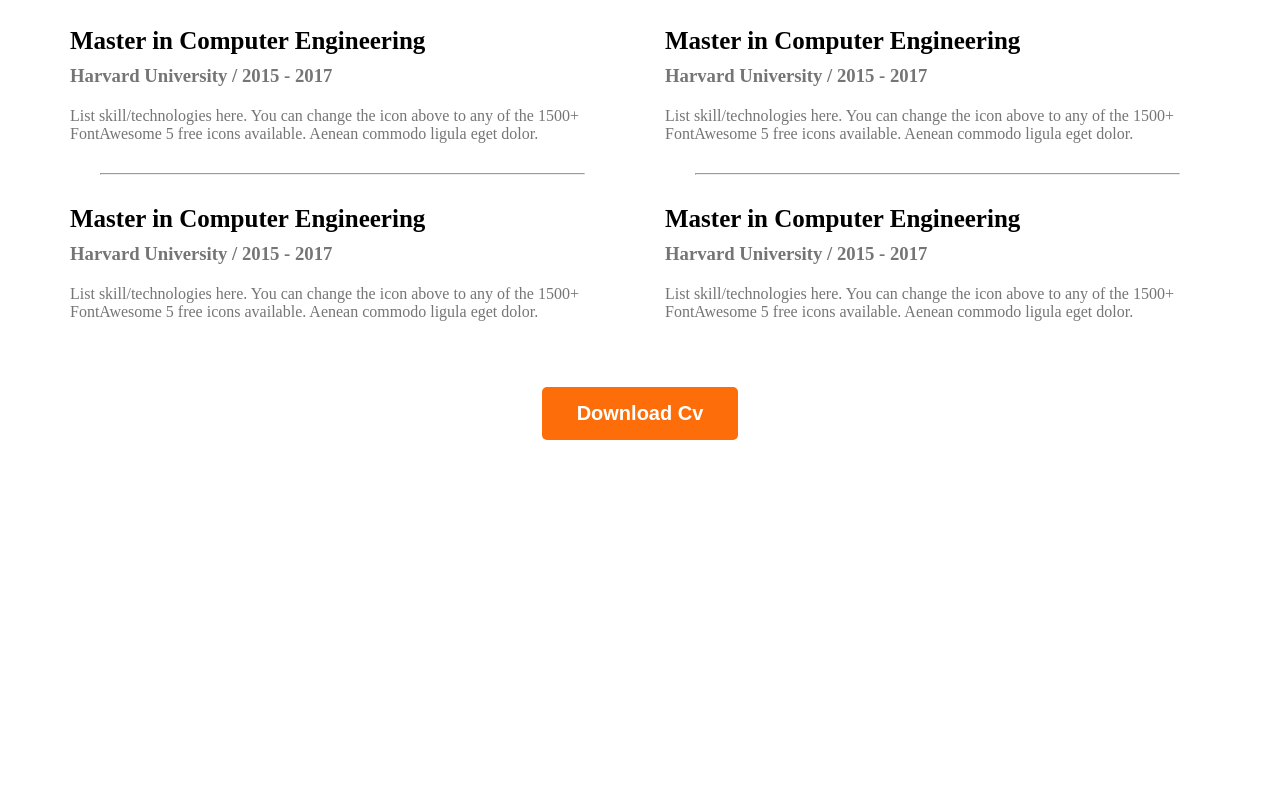
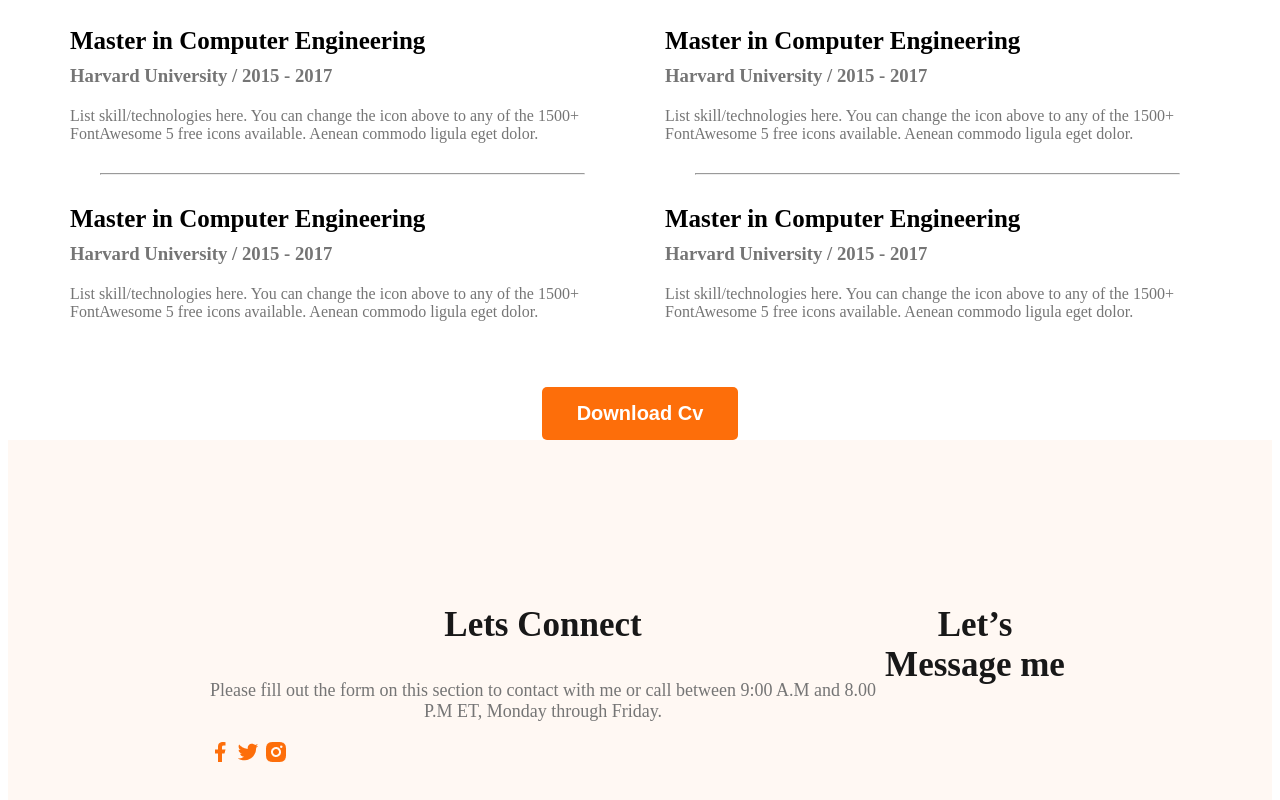
Before and after one commit to amrito86/webdeveloparporttfolio, a plain HTML site: page index.html in a window 1280 px wide. Shown: the part 2504-3304 px from the top of the page. Before the commit the page ends 2952 px from the top, so only its background shows below. Drawn offline with Linux system fonts and the light colour scheme.

Commit message:
basic footer

```diff
--- a/index.html
+++ b/index.html
@@ -140,17 +140,25 @@
                         </div>
                     </div>
                 </div>
-
-
-        </section>
+          </section>
         <div class="Download-Cv">
             <button class="orange">Download Cv</button>
         </div>
-
-
-
     </main>
     <footer>
+        <div class="footer-column">
+            <h3 class="section-title">Lets Connect</h3>
+            <p class="section-discription">Please fill out the form on this section to contact with me or call between 9:00 A.M and 8.00 P.M ET, Monday through Friday.</p>
+            <div class="social-links">
+            <a href=""><img src="images/icons/facebook.png" alt=""></a>
+            <a href=""><img src="images/icons/twitter.png" alt=""></a>
+            <a href=""><img src="images/icons/insta.png" alt=""></a>
+        </div>
+        </div>
+        <div class="footer-column">
+            <h3 class="section-title">Let’s Message me</h3>
+
+        </div>
 
     </footer>
 
--- a/styles/portfolio.css
+++ b/styles/portfolio.css
@@ -169,3 +169,9 @@ main section{
     text-align: center;
     margin-top: 50px;
 }
+
+footer{
+    display: flex;
+    background: #FFF8F3;
+    padding: 130px 200px;
+}
```
